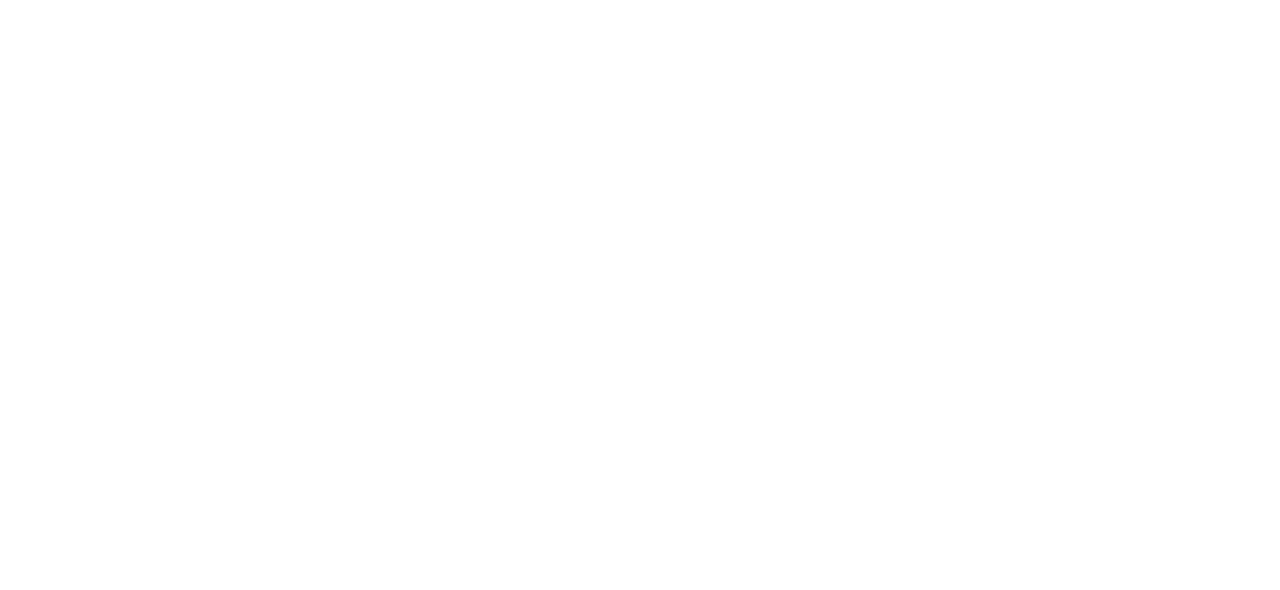
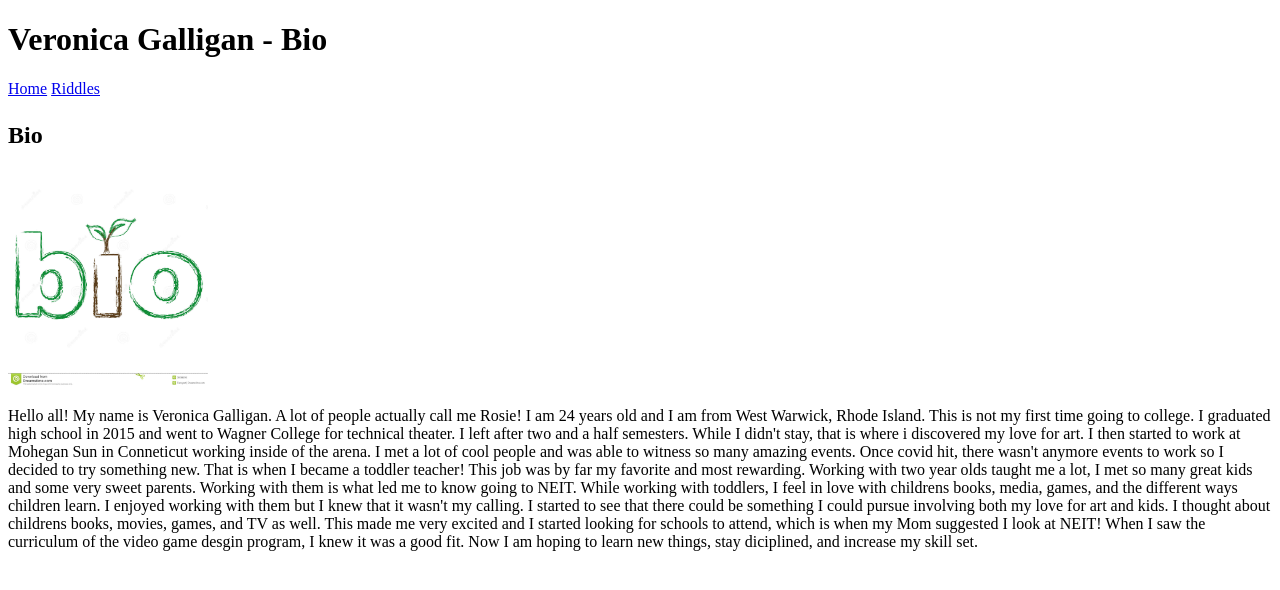
Before and after one commit to VRGalligan/HTMLJS2022, a plain HTML site: page assignment3/index.html in a window 1280 px wide. Drawn offline with Linux system fonts and the light colour scheme.

Commit message:
Bio Work

```diff
--- a/assignment3/index.html
+++ b/assignment3/index.html
@@ -8,7 +8,38 @@
 </head>
 <body>
     <div id="container">
+        <h1> Veronica Galligan - Bio</h1>
+        <div class="nav-bar">
+
+            <a href="index.html class='btn'">Home</a>
+            <a href="Week3/lab1/riddles.html class='btn' ">Riddles</a>
+
+        </div>
+        <h2>
+            <div class="sections">
+                <p>Bio</p>
+
+            </div>
+        </h2>
+        <img src="images/bio.jpeg" alt="Bio Text" width="200px">
+        <p>
+            Hello all! My name is Veronica Galligan. A lot of people actually call me Rosie! I am 24 years old and I am from West Warwick, Rhode Island.
+        This is not my first time going to college. I graduated high school in 2015 and went to Wagner College for technical theater. I left after two
+        and a half semesters. While I didn't stay, that is where i discovered my love for art. I then started to work at Mohegan Sun in Conneticut
+        working inside of the arena. I met a lot of cool people and was able to witness so many amazing events. Once covid hit, there wasn't anymore
+        events to work so I decided to try something new. That is when I became a toddler teacher! This job was by far my favorite and most rewarding.
+        Working with two year olds taught me a lot, I met so many great kids and some very sweet parents. Working with them is what led me to know going to NEIT.
+
+        While working with toddlers, I feel in love with childrens books, media, games, and the different ways children learn. I enjoyed working with them
+        but I knew that it wasn't my calling. I started to see that there could be something I could pursue involving both my love for art and kids. I thought
+        about childrens books, movies, games, and TV as well. This made me very excited and I started looking for schools to attend, which is when my Mom
+        suggested I look at NEIT! When I saw the curriculum of the video game desgin program, I knew it was a good fit. Now I am hoping to learn new things, stay
+        diciplined, and increase my skill set.
+        </p>
 
     </div>
+
+
+
 </body>
 </html>
```
Also changed, not shown: assignment3/images/bio.jpeg (added).
